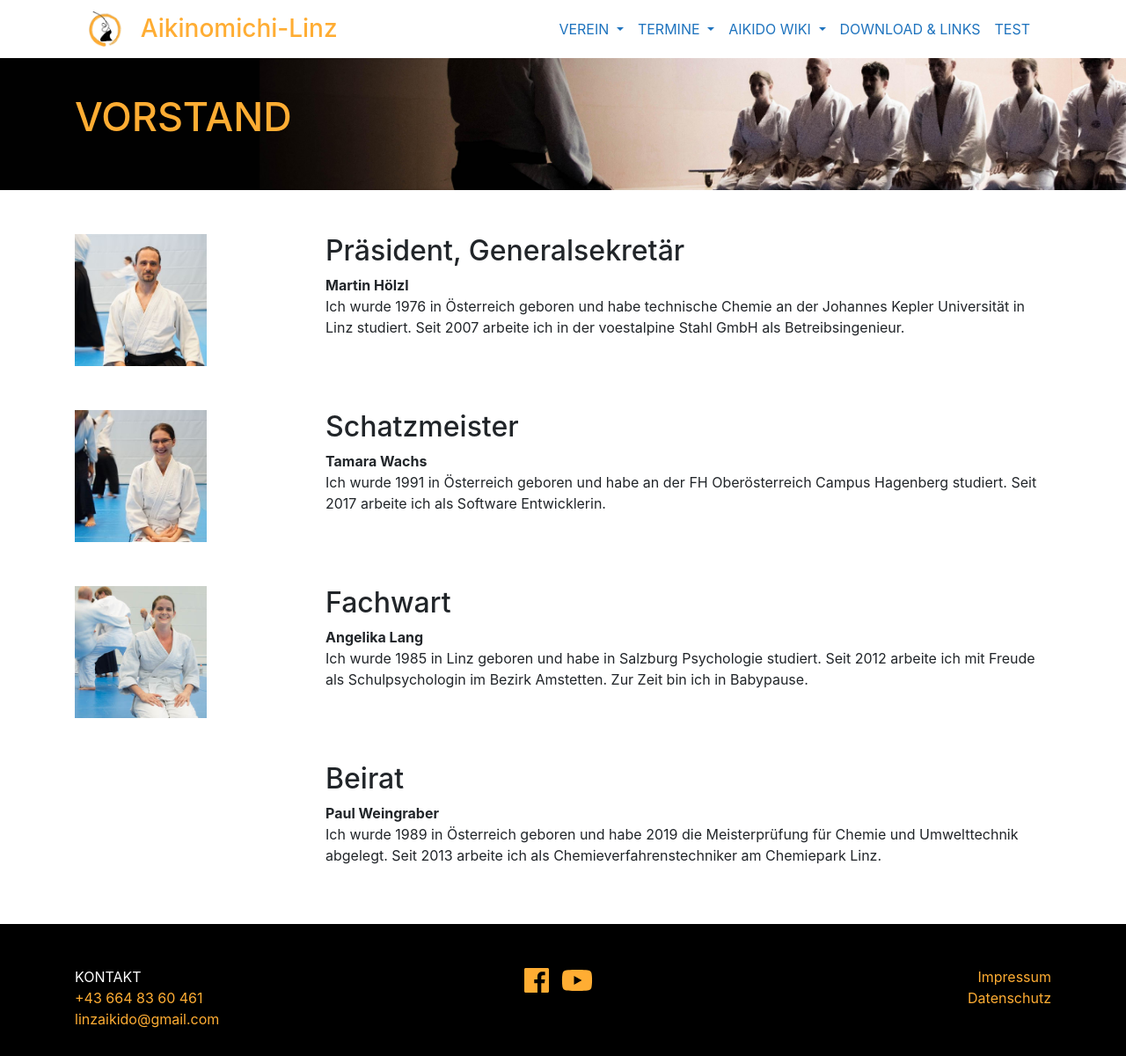
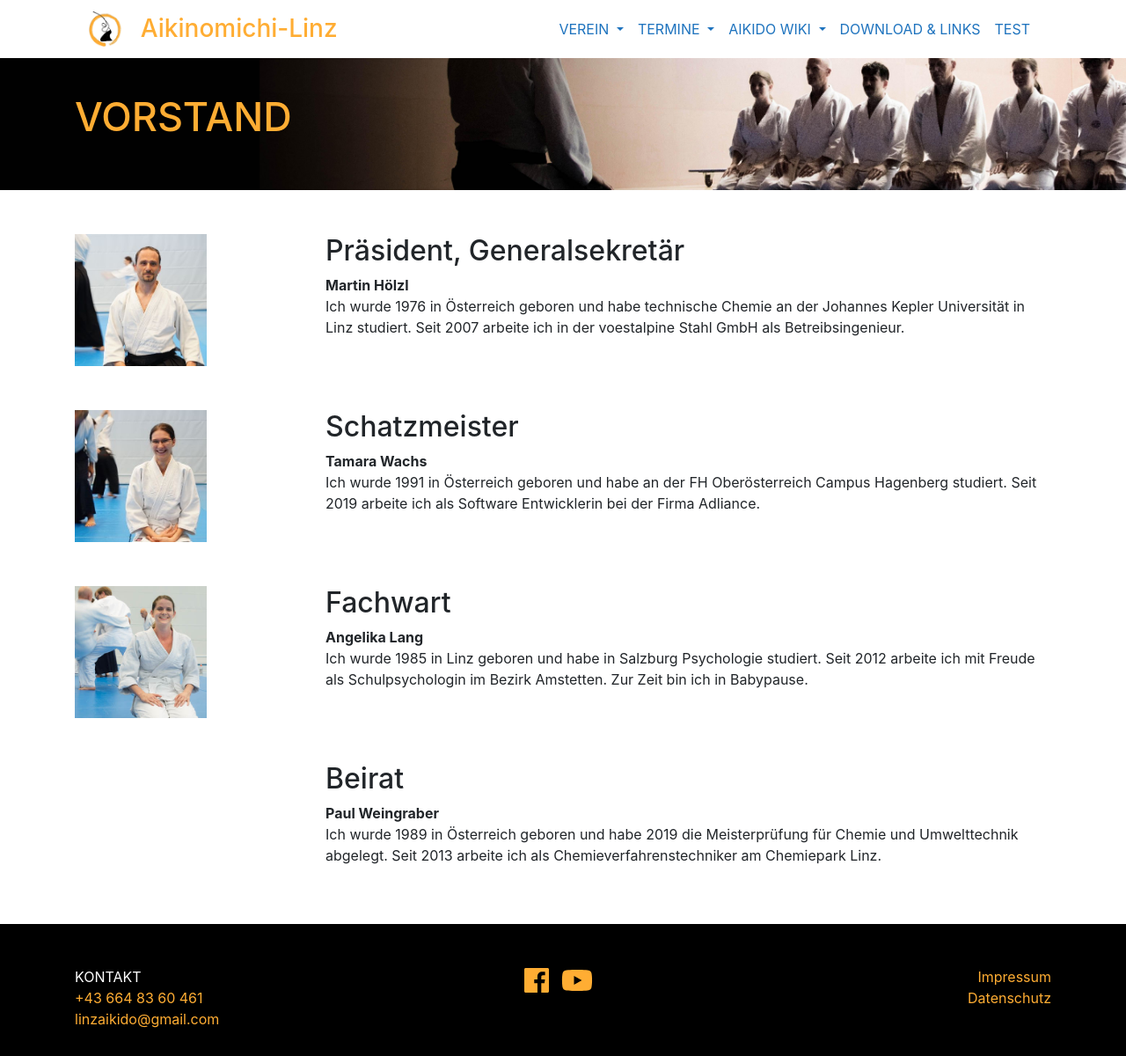
Before and after one commit to TWachs/aikinomichi-linz, a Jekyll site: the page built from vorstand.md, in a window 1280 px wide. Shown: the whole page at 88% size. Built offline with Jekyll 4.4.1, drawn with Linux system fonts in a browser that asks for light colours; nearby versions of some CDN libraries.

Commit message:
correction content page "vorstand"

```diff
--- a/vorstand.md
+++ b/vorstand.md
@@ -24,7 +24,7 @@ Ich wurde 1976 in Österreich geboren und habe technische Chemie an der Johannes
 ## Schatzmeister
 
 **Tamara Wachs**
-Ich wurde 1991 in Österreich geboren und habe an der FH Oberösterreich Campus Hagenberg studiert. Seit 2017 arbeite ich als Software Entwicklerin.
+Ich wurde 1991 in Österreich geboren und habe an der FH Oberösterreich Campus Hagenberg studiert. Seit 2019 arbeite ich als Software Entwicklerin bei der Firma Adliance.
 </div>
 </div>
 <div class="row" style="padding-bottom: 50px;">
```
